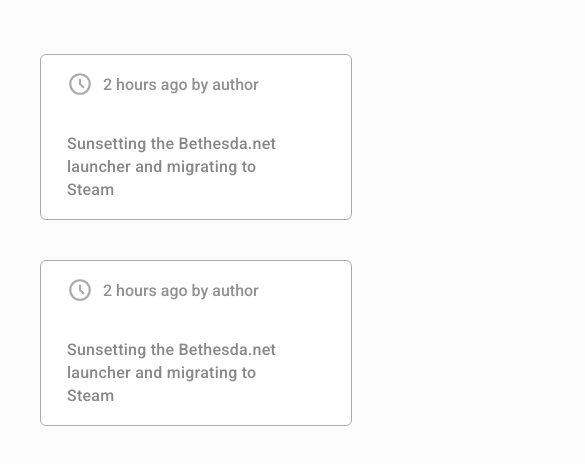
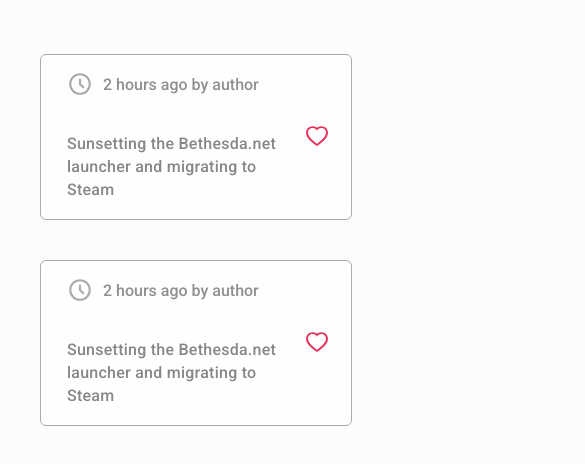
Before and after one commit to Saadsito/reigntest, a React (Create React App) app: page / in a window 390 px wide. Shown: the part 313-777 px from the top of the page, 585 px wide, since content can reach past the window. Built offline with nearby package versions, Linux system fonts and the light colour scheme.

Commit message:
mejorando esos algunos detalles

```diff
--- a/src/Card.css
+++ b/src/Card.css
@@ -9,13 +9,7 @@
   background-color: #fff;
   text-align: left;
   display: inline-flex;
-}
-
-@media (max-width: 700px) {
-  .li-card {
-    width: 100%;
-  }
-
+  position: relative;
 }
 
 .card-time{
@@ -56,7 +50,7 @@
   cursor: pointer;
   z-index: 1000;
   position: absolute;
-  margin-left: 400pt;
+  right: 0;
   width: 68px;
   height: 123pt;
 }
@@ -70,3 +64,10 @@
 .like-button:hover, .button-base-card:hover {
   background-color: #60606010;
 }
+
+@media (max-width: 700px) {
+  .li-card {
+    width: 100%;
+  }
+
+}
```
